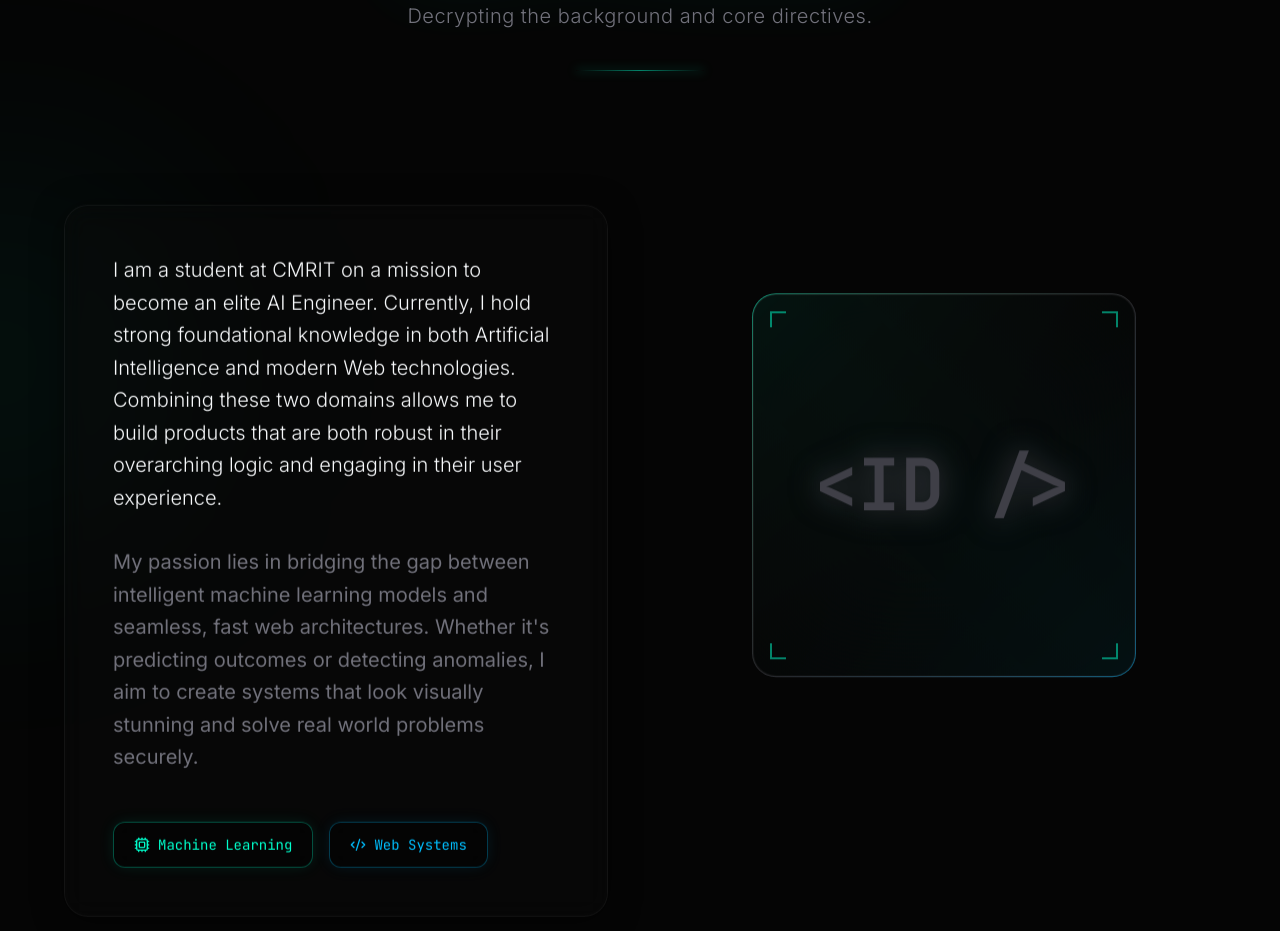
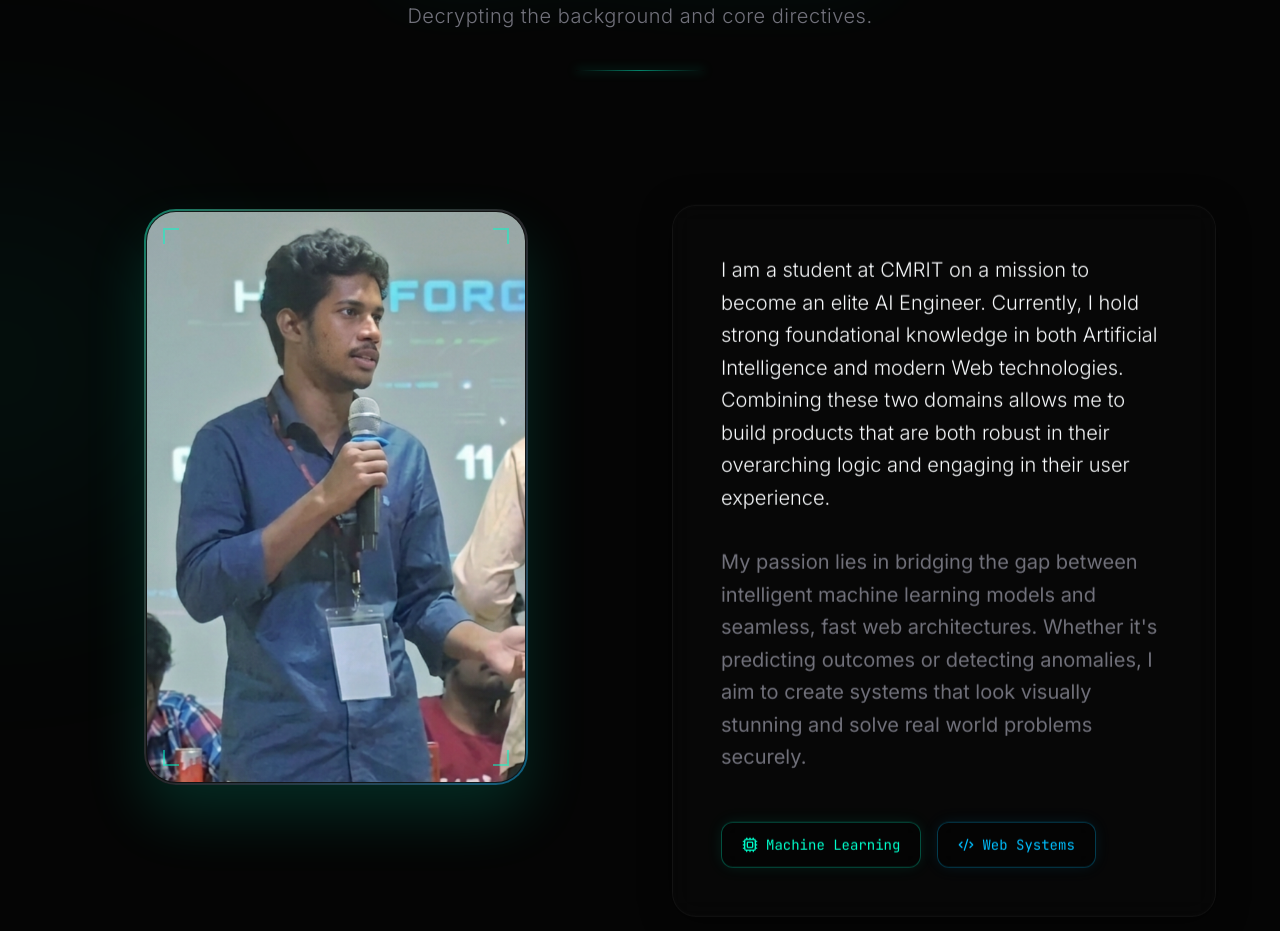
Before and after one commit to Ganeshkurella/My-Portfolio, a Next.js app: page / in a window 1280 px wide. Shown: the part 1080-2011 px from the top of the page. Built offline with nearby package versions, Linux system fonts and the light colour scheme.

Commit message:
style(about): update profile image aspect ratio and add floating shadow effect

```diff
--- a/src/components/sections/About.tsx
+++ b/src/components/sections/About.tsx
@@ -1,7 +1,8 @@
 "use client";
 
 import { useRef } from "react";
-import { motion, useScroll, useTransform } from "framer-motion";
+import Image from "next/image";
+import { motion, useScroll, useTransform, useSpring } from "framer-motion";
 import { User, Cpu, Code2 } from "lucide-react";
 import { SectionHeading } from "../ui/SectionHeading";
 
@@ -9,7 +10,7 @@ export function About() {
   const containerRef = useRef<HTMLDivElement>(null);
   const { scrollYProgress } = useScroll({ target: containerRef, offset: ["start end", "end start"] });
 
-  // Parallax layers
+  // Parallax layers (inverted for the new layout)
   const y1 = useTransform(scrollYProgress, [0, 1], ["-10%", "10%"]);
   const y2 = useTransform(scrollYProgress, [0, 1], ["10%", "-10%"]);
 
@@ -27,6 +28,47 @@ export function About() {
 
         <div className="grid grid-cols-1 lg:grid-cols-2 gap-16 items-center max-w-6xl mx-auto">
 
+          {/* Swapped: Image on Left */}
+          <motion.div style={{ y: y2 }} className="relative h-full flex items-center justify-center">
+            {/* Continuous Floating Layer */}
+            <motion.div
+              animate={{ y: [-15, 15, -15] }}
+              transition={{ repeat: Infinity, duration: 5, ease: "easeInOut" }}
+              className="w-full flex justify-center"
+            >
+              {/* Holographic Image Container */}
+              <motion.div
+                className="relative aspect-[2/3] w-full max-w-sm rounded-[2rem] p-[2px] bg-gradient-to-br from-[#00ffcc]/50 via-zinc-800 to-[#00bfff]/50 group cursor-pointer shadow-[0_30px_60px_rgba(0,255,204,0.15)] hover:shadow-[0_30px_80px_rgba(0,255,204,0.3)] transition-all duration-700"
+                whileHover={{ scale: 1.02 }}
+              >
+                <div className="absolute inset-0 bg-[#00ffcc]/20 blur-3xl opacity-0 group-hover:opacity-100 transition-opacity duration-700 pointer-events-none" />
+
+              <div className="relative w-full h-full rounded-[30px] overflow-hidden bg-background/90 backdrop-blur-3xl flex items-center justify-center border border-white/5">
+
+                <Image
+                  src="/profile.jpg"
+                  alt="Ganesh Kurella Profile"
+                  fill
+                  sizes="(max-width: 768px) 100vw, 400px"
+                  className="object-cover transition-transform duration-700 group-hover:scale-105"
+                  priority
+                />
+
+                {/* Simulated depth layers inside */}
+                <div className="absolute inset-0 bg-[#00ffcc]/10 mix-blend-overlay opacity-50 transition-opacity pointer-events-none" />
+                <div className="absolute inset-0 bg-[linear-gradient(45deg,transparent_25%,rgba(0,255,204,0.05)_50%,transparent_75%,transparent_100%)] bg-[length:250%_250%] animate-scan group-hover:opacity-100 opacity-50 transition-opacity pointer-events-none" />
+
+                {/* Corner markers */}
+                <div className="absolute top-4 left-4 w-4 h-4 border-t-2 border-l-2 border-[#00ffcc]/50 z-10" />
+                <div className="absolute top-4 right-4 w-4 h-4 border-t-2 border-r-2 border-[#00ffcc]/50 z-10" />
+                <div className="absolute bottom-4 left-4 w-4 h-4 border-b-2 border-l-2 border-[#00ffcc]/50 z-10" />
+                <div className="absolute bottom-4 right-4 w-4 h-4 border-b-2 border-r-2 border-[#00ffcc]/50 z-10" />
+              </div>
+            </motion.div>
+            </motion.div>
+          </motion.div>
+
+          {/* Swapped: Text on Right */}
           <motion.div style={{ y: y1 }} className="space-y-8 glass-panel p-8 md:p-12 rounded-3xl relative group">
             <div className="absolute inset-0 bg-gradient-to-br from-[#00ffcc]/5 to-transparent rounded-3xl opacity-0 group-hover:opacity-100 transition-opacity duration-700 pointer-events-none" />
 
@@ -57,32 +99,6 @@ export function About() {
             </motion.div>
           </motion.div>
 
-          <motion.div style={{ y: y2 }} className="relative h-full flex items-center justify-center">
-            {/* Holographic Image Container */}
-            <motion.div
-              className="relative aspect-square w-full max-w-sm rounded-3xl p-[1px] bg-gradient-to-br from-[#00ffcc]/50 via-zinc-800 to-[#00bfff]/50 group cursor-pointer"
-              whileHover={{ scale: 1.05 }}
-              transition={{ type: "spring", stiffness: 300, damping: 20 }}
-            >
-              <div className="absolute inset-0 bg-[#00ffcc]/20 blur-3xl opacity-0 group-hover:opacity-100 transition-opacity duration-700" />
-
-              <div className="relative w-full h-full rounded-[23px] overflow-hidden bg-background/90 backdrop-blur-3xl flex items-center justify-center font-mono text-zinc-700 text-7xl font-bold border border-white/5">
-                {/* Simulated depth layers inside */}
-                <div className="absolute inset-0 bg-[linear-gradient(45deg,transparent_25%,rgba(0,255,204,0.05)_50%,transparent_75%,transparent_100%)] bg-[length:250%_250%] animate-scan group-hover:opacity-100 opacity-50 transition-opacity" />
-
-                <span className="relative z-10 drop-shadow-[0_0_15px_currentColor] group-hover:text-zinc-600 transition-colors duration-500">
-                  &lt;ID /&gt;
-                </span>
-
-                {/* Corner markers */}
-                <div className="absolute top-4 left-4 w-4 h-4 border-t-2 border-l-2 border-[#00ffcc]/50" />
-                <div className="absolute top-4 right-4 w-4 h-4 border-t-2 border-r-2 border-[#00ffcc]/50" />
-                <div className="absolute bottom-4 left-4 w-4 h-4 border-b-2 border-l-2 border-[#00ffcc]/50" />
-                <div className="absolute bottom-4 right-4 w-4 h-4 border-b-2 border-r-2 border-[#00ffcc]/50" />
-              </div>
-            </motion.div>
-          </motion.div>
-
         </div>
       </div>
     </section>
```
Also changed, not shown: public/profile.jpg (added), 1 other file (tests, documents, lock files or other folders).
